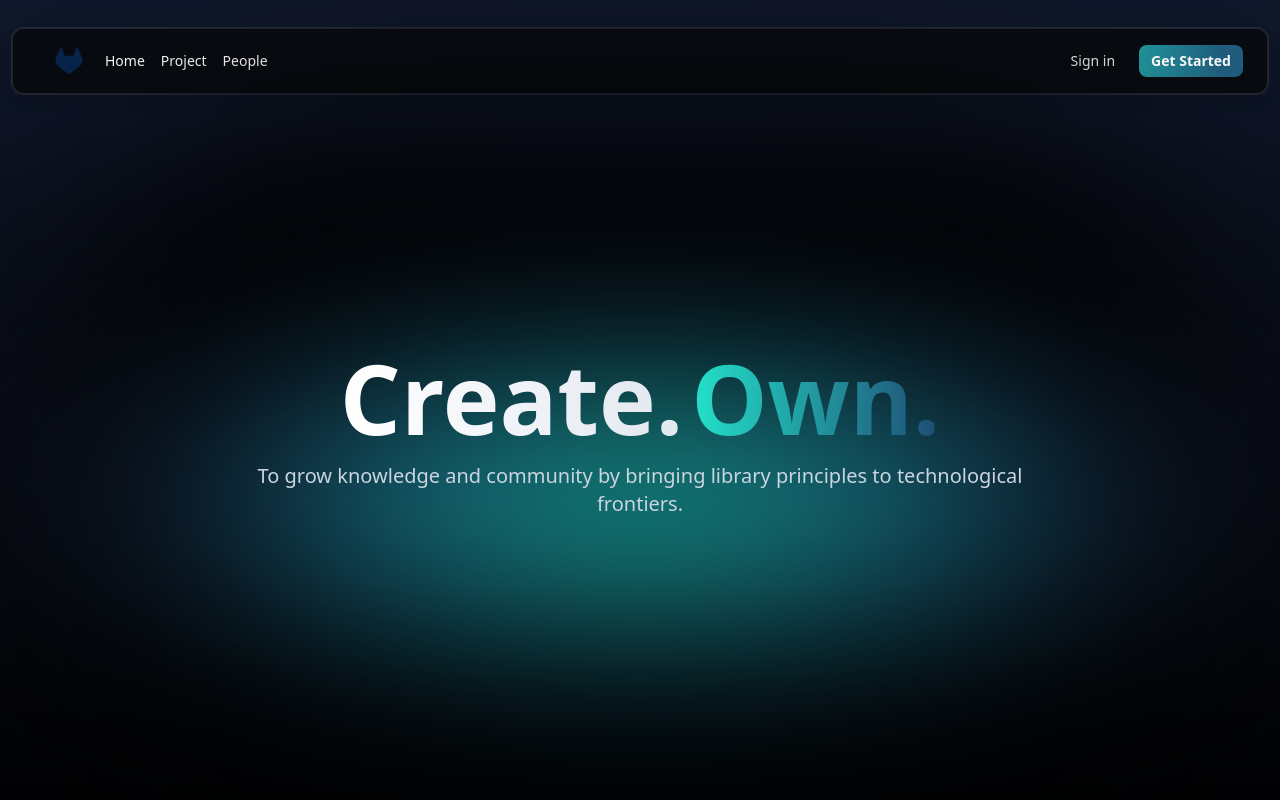
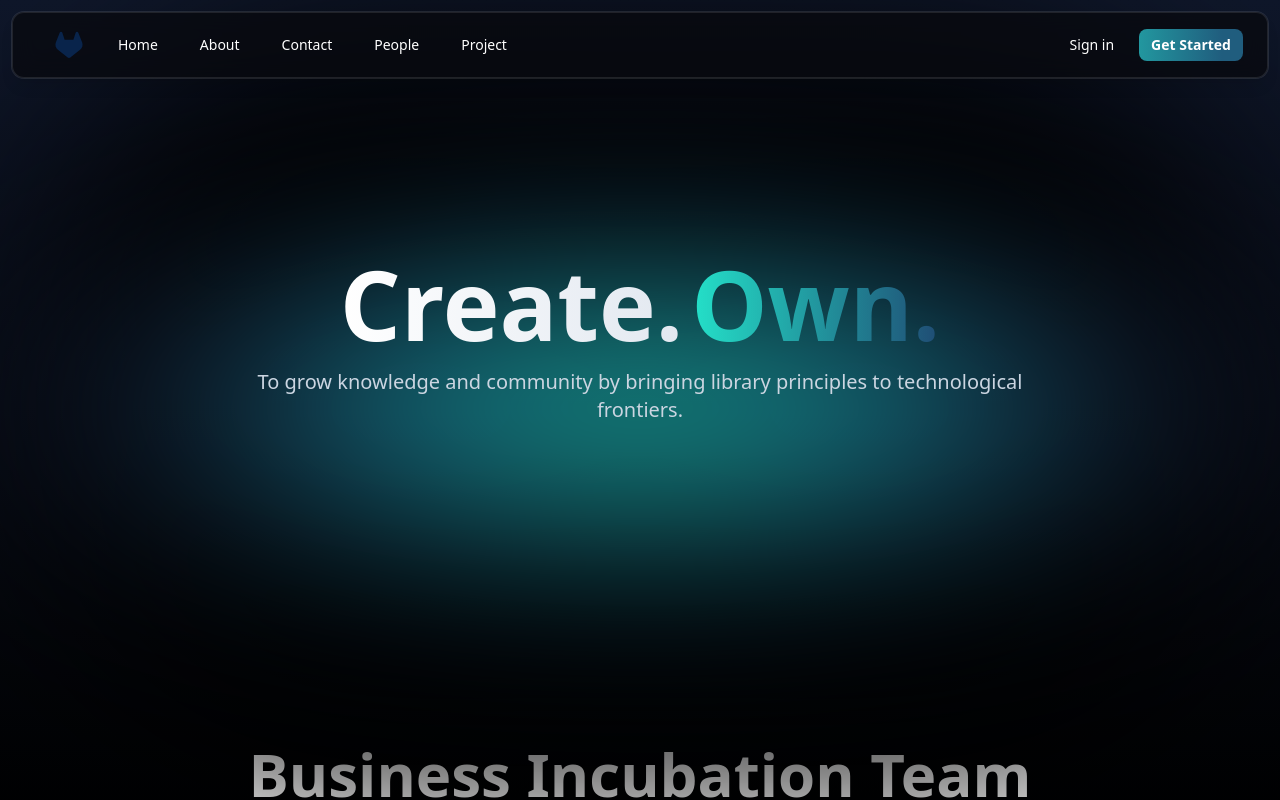
Before and after one commit to BIT-B03/B03-Frontend-Profile, a React (Vite) app: page / in a window 1280 px wide. Shown: the top 800 px of the page. Built offline with nearby package versions, Linux system fonts and the light colour scheme.

Commit message:
modifikasi navbar, menambahkan navbar baru ke member dan detail member

```diff
--- a/src/components/Navbar.jsx
+++ b/src/components/Navbar.jsx
@@ -1,12 +1,77 @@
-import React, { useState } from 'react'
+import React, { useState, useEffect } from 'react'
 import Logo from '../assets/git-lab-svgrepo-com.svg'
+import { useNavigate, useLocation } from 'react-router-dom'
 
-export default function Navbar() {
+export default function Navbar({ navItems = [
+  { label: 'Home', href: '#' },
+  { label: 'Project', href: '#' },
+  { label: 'People', href: '#' }
+] }) {
   const [open, setOpen] = useState(false)
+  const [activeSection, setActiveSection] = useState('')
+  const navigate = useNavigate()
+  const location = useLocation()
+
+  useEffect(() => {
+    const handleScroll = () => {
+      const sections = navItems.map(item => item.href.replace('#', ''))
+
+      for (const sectionId of sections) {
+        const element = document.getElementById(sectionId)
+        if (element) {
+          const rect = element.getBoundingClientRect()
+          if (rect.top <= 100 && rect.bottom >= 100) {
+            setActiveSection(sectionId)
+            break
+          }
+        }
+      }
+    }
+
+    window.addEventListener('scroll', handleScroll)
+    return () => window.removeEventListener('scroll', handleScroll)
+  }, [navItems])
+
+  const handleNavClick = (e, href) => {
+    e.preventDefault()
+
+    // direct route links like "/people"
+    if (href.startsWith('/')) {
+      navigate(href)
+      setOpen(false)
+      return
+    }
+
+    // anchor on the same page
+    const targetId = href.replace('#', '')
+    const targetElement = document.getElementById(targetId)
+
+    if (targetElement) {
+      targetElement.scrollIntoView({ behavior: 'smooth' })
+      setOpen(false)
+      return
+    }
+
+    // fallback: map some hashes to routes when not on homepage
+    if (href === '#people') {
+      navigate('/people')
+      setOpen(false)
+      return
+    }
+    if (href === '#home') {
+      navigate('/')
+      setOpen(false)
+      return
+    }
+
+    // default fallback navigate to home
+    navigate('/')
+    setOpen(false)
+  }
 
   return (
-    <header className="w-full mt-4">
-      <nav className="bg-[rgba(8,10,15,0.9)] backdrop-blur-sm text-white px-4 py-2 md:px-6 md:py-3 rounded-xl shadow-lg mx-3 border border-white/10 ring-1 ring-white/10">
+    <header className="fixed top-3 z-50 w-full">
+      <nav className="bg-[rgba(8,10,15,0.75)] backdrop-blur-md text-white px-4 py-2 md:px-6 md:py-3 rounded-xl shadow-lg mx-3 border border-white/10 ring-1 ring-white/10">
         <div className="w-full flex items-center gap-4 pl-3">
           <div className="flex items-center space-x-2">
             <div className="w-10 h-10 flex items-center justify-center rounded-full">
@@ -15,26 +80,40 @@ export default function Navbar() {
           </div>
 
           <ul className="hidden md:flex space-x-4 text-sm font-medium">
-            <li><a href="/" className="hover:opacity-90">Home</a></li>
-            <li><a href="#" className="hover:opacity-90">Project</a></li>
-            <li><a href="/people" className="hover:opacity-90">People</a></li>
+            {navItems.map((item, idx) => {
+              const sectionId = item.href.replace('#', '')
+              const isActive = activeSection === sectionId
+              return (
+                <li key={idx}>
+                  <a
+                    href={item.href}
+                    onClick={(e) => handleNavClick(e, item.href)}
+                    className={`px-3 py-1.5 rounded-lg transition-all duration-300 border border-transparent ${
+                      isActive
+                        ? 'bg-brand-getstarted text-pure-white font-bold'
+                        : 'hover:bg-[rgba(34,165,167,0.45)] hover:border-[#22A5A7] hover:text-pure-white'
+                    }`}
+                  >
+                    {item.label}
+                  </a>
+                </li>
+              )
+            })}
           </ul>
 
           <div className="flex items-center space-x-3 ml-auto">
-            {/* Sign in - same shape as desktop, slightly compact on mobile */}
             <a
               href="#"
-              className="inline-flex items-center justify-center text-sm opacity-90 hover:opacity-100 px-2 py-1 rounded-md md:px-3 md:py-1.5"
+              onClick={(e) => { e.preventDefault() }}
+              className="inline-flex items-center justify-center text-sm px-2 py-1 rounded-md md:px-3 md:py-1.5 transition-all duration-200 border border-transparent hover:bg-[rgba(34,165,167,0.45)] hover:border-[#22A5A7] hover:text-pure-white"
             >
               Sign in
             </a>
 
-            {/* Get Started - same shape as desktop, slightly compact on mobile */}
             <button className="bg-brand-getstarted text-pure-white px-3 py-1.5 rounded-lg transition-all duration-200 hover:opacity-90 font-bold text-sm relative overflow-hidden btn-flash">
               <span className="relative z-10">Get Started</span>
             </button>
 
-            {/* mobile hamburger */}
             <button
               onClick={() => setOpen(v => !v)}
               aria-expanded={open}
@@ -56,16 +135,29 @@ export default function Navbar() {
           </div>
         </div>
 
-        {/* mobile menu */}
         {open && (
           <div className="md:hidden mt-3 px-4 pb-4">
             <ul className="flex flex-col gap-3 text-sm font-medium">
-              <li><a href="#" className="block py-2 px-2 rounded hover:bg-white/5">Home</a></li>
-              <li><a href="#" className="block py-2 px-2 rounded hover:bg-white/5">Project</a></li>
-              <li><a href="#" className="block py-2 px-2 rounded hover:bg-white/5">People</a></li>
+              {navItems.map((item, idx) => {
+                const sectionId = item.href.replace('#', '')
+                const isActive = activeSection === sectionId
+                return (
+                  <li key={idx}>
+                    <a
+                      href={item.href}
+                      onClick={(e) => handleNavClick(e, item.href)}
+                      className={`block py-2 px-2 rounded transition-all duration-300 border border-transparent ${
+                        isActive
+                          ? 'bg-brand-getstarted text-pure-white font-bold'
+                          : 'hover:bg-[rgba(34,165,167,0.45)] hover:border-[#22A5A7] hover:text-pure-white'
+                      }`}
+                    >
+                      {item.label}
+                    </a>
+                  </li>
+                )
+              })}
             </ul>
-
-            {/* removed duplicated buttons from dropdown so buttons remain in navbar */}
           </div>
         )}
       </nav>
--- a/src/components/homepage/BusinessSection.jsx
+++ b/src/components/homepage/BusinessSection.jsx
@@ -3,8 +3,8 @@ import React from 'react'
 export default function BusinessSection() {
   return (
     <section className="text-center mt-12">
-      <h2 className="text-3xl md:text-4xl font-bold mb-4">Business Incubation Team</h2>
-      <p className="text-slate-300 max-w-3xl mx-auto leading-relaxed">
+      <h2 className="text-5xl md:text-6xl font-bold mb-4">Business Incubation Team</h2>
+      <p className="text-slate-300 max-w-2xl mx-auto leading-relaxed">
         Business Incubation Team is a community of developers, students, and educators working together to explore new
         opportunities for innovation. We believe in the process as much as the product.
       </p>
--- a/src/components/homepage/HeroSection.jsx
+++ b/src/components/homepage/HeroSection.jsx
@@ -5,7 +5,7 @@ export default function HeroSection() {
     <header className="relative overflow-visible pb-40">
       <div className="relative z-10 pt-64 pb-28">
         <div className="max-w-5xl mx-auto text-center px-6">
-          <h1 className="text-5xl md:text-8xl font-extrabold leading-tight mb-4">
+          <h1 className="text-7xl md:text-8xl font-extrabold leading-tight mb-4">
             <span className="bg-clip-text text-transparent bg-gradient-to-r from-white to-slate-200">Create.</span>
             <span className="ml-2 bg-clip-text text-transparent bg-gradient-to-r from-[#24E1C9] to-[#1F4C74]">Own.</span>
           </h1>
--- a/src/components/homepage/WhyChooseUs.jsx
+++ b/src/components/homepage/WhyChooseUs.jsx
@@ -28,7 +28,7 @@ export default function WhyChooseUs() {
     <section className="mt-44 mb-20 space-y-12">
       <div className="flex items-start justify-between gap-6">
         <div className="md:flex-1 min-w-0 pr-4">
-          <h3 className="text-2xl font-bold mb-4">Why Choose Us!</h3>
+          <h3 className="text-4xl font-bold mb-4">Why Choose Us!</h3>
           <p className="text-slate-300 leading-relaxed">
             because by joining this team, you will get real experience working on team projects, having a discussion team,
             having a new and supportive environment
--- a/src/pages/DetailMember.jsx
+++ b/src/pages/DetailMember.jsx
@@ -10,6 +10,11 @@ import DescriptionSection from '../components/member/detail/DescriptionSection';
 import { getCachedData, setCachedData } from '../utils/cache';
 
 function App() {
+    const navItems = [
+        { label: 'Home', href: '/' },
+        { label: 'Project', href: '#project' },
+        { label: 'People', href: '/people' }
+    ];
     const [userData, setUserData] = useState(null);
     const [loading, setLoading] = useState(true);
     const [error, setError] = useState(null);
@@ -54,9 +59,9 @@ function App() {
     if (loading) {
         return (
             <BackgroundLayout>
-                <Navbar />
+                <Navbar navItems={navItems} />
 
-                <main className="max-w-8xl mx-auto px-4 py-5">
+                <main className="pt-20 max-w-8xl mx-auto px-4 py-5">
                     <div className="grid grid-cols-1 lg:[grid-template-columns:320px_1fr] gap-5 items-stretch">
                         {/* Left: profile card skeleton */}
                         <div className="flex justify-center lg:justify-start">
@@ -78,9 +83,9 @@ function App() {
 
     return (
         <BackgroundLayout>
-            <Navbar />
+            <Navbar navItems={navItems} />
 
-            <main className="max-w-8xl mx-auto px-4 py-5">
+            <main className="pt-20 max-w-8xl mx-auto px-4 py-5">
                 {error && (
                     <div className="mb-5 rounded-xl border border-red-500/40 bg-red-500/10 px-4 py-3 flex flex-col sm:flex-row sm:items-center sm:justify-between gap-3">
                         <p className="text-red-200 text-sm sm:text-base">
--- a/src/pages/HomePage.jsx
+++ b/src/pages/HomePage.jsx
@@ -6,17 +6,33 @@ import WhyChooseUs from '../components/homepage/WhyChooseUs'
 import Footer from '../components/homepage/Footer'
 
 export default function HomePage() {
+  const navItems = [
+    { label: 'Home', href: '/' },
+    { label: 'About', href: '#about' },
+    { label: 'Contact', href: '#contact' },
+    { label: 'People', href: '/people' },
+    { label: 'Project', href: '#project' }
+  ]
+
   return (
-    <div className="min-h-screen bg-gradient-to-b from-slate-900 via-black to-black text-white pt-3">
-      <Navbar />
-      <HeroSection />
+    <div className="min-h-screen bg-gradient-to-b from-slate-900 via-black to-black text-white">
+      <Navbar navItems={navItems} />
+      <section>
+        <HeroSection />
+      </section>
 
       <main className="max-w-5xl mx-auto px-6">
-        <BusinessSection />
-        <WhyChooseUs />
+        <section>
+          <BusinessSection />
+        </section>
+        <section>
+          <WhyChooseUs />
+        </section>
       </main>
 
-      <Footer />
+      <section>
+        <Footer />
+      </section>
     </div>
   )
 }
--- a/src/pages/Member.jsx
+++ b/src/pages/Member.jsx
@@ -9,6 +9,11 @@ import Filters, { sortMembers } from '../components/member/common/Filters';
 import { getCachedData, setCachedData } from '../utils/cache';
 
 function App() {
+    const navItems = [
+        { label: 'Home', href: '/' },
+        { label: 'Project', href: '#project' },
+        { label: 'People', href: '/people' }
+    ];
     const [allUsers, setAllUsers] = useState([]);
     const [filteredUsers, setFilteredUsers] = useState([]);
     const [loading, setLoading] = useState(true);
@@ -83,8 +88,8 @@ function App() {
 
         return (
             <BackgroundLayout>
-                <Navbar />
-                <div className="max-w-7xl mx-auto px-4 py-12">
+                <Navbar navItems={navItems} />
+                <div className="pt-20 max-w-7xl mx-auto px-4 py-12">
                     <TitleSection />
                     <div className="grid grid-cols-1 sm:grid-cols-2 md:grid-cols-3 lg:grid-cols-4 gap-6">
                         {skeletonItems.map((_, idx) => (
@@ -103,9 +108,9 @@ function App() {
 
     return (
         <BackgroundLayout>
-            <Navbar />
+            <Navbar navItems={navItems} />
 
-            <div className="max-w-7xl mx-auto px-4 py-12">
+            <div className="pt-20 max-w-7xl mx-auto px-4 py-12">
                 <TitleSection />
 
                 <div className="mb-12">
```
